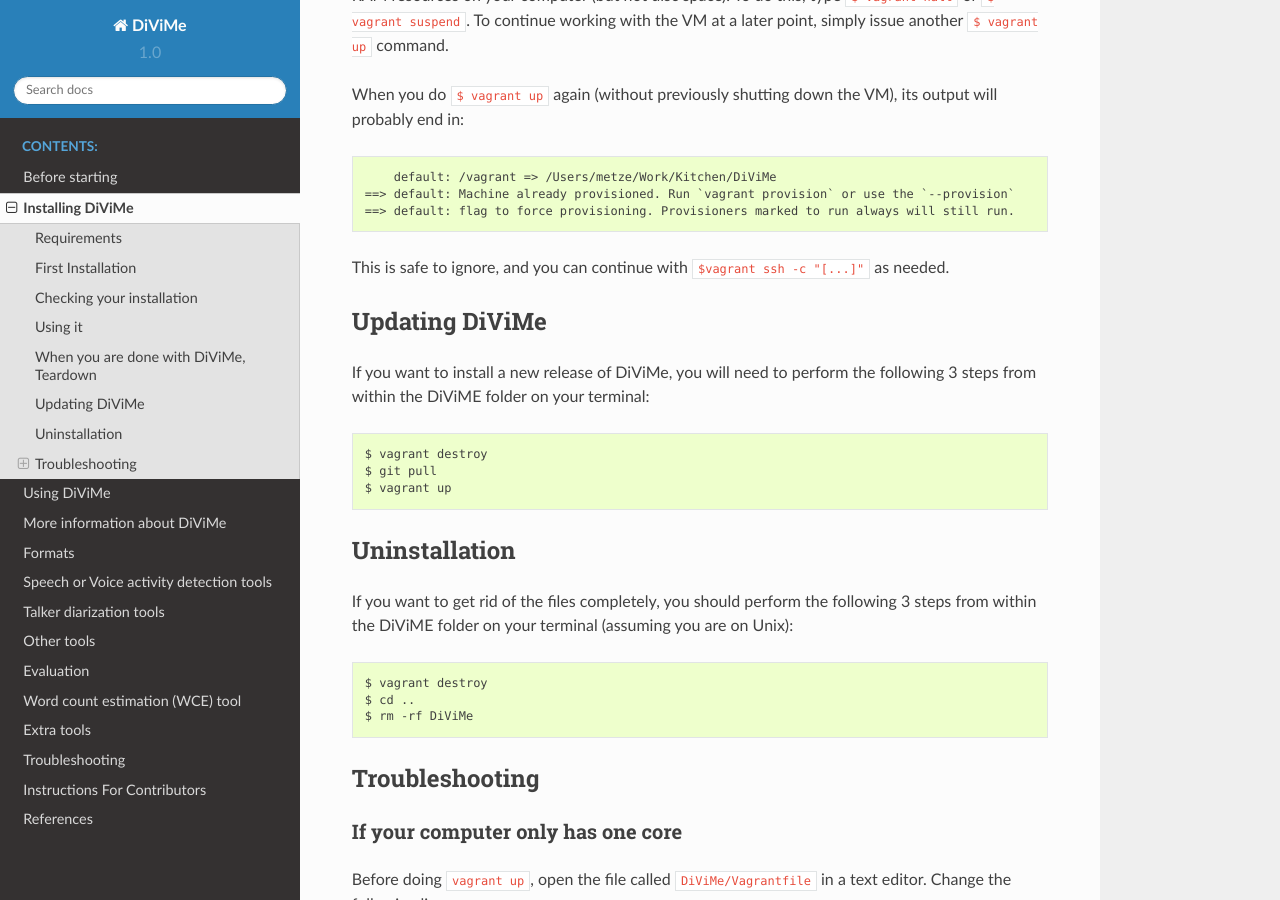
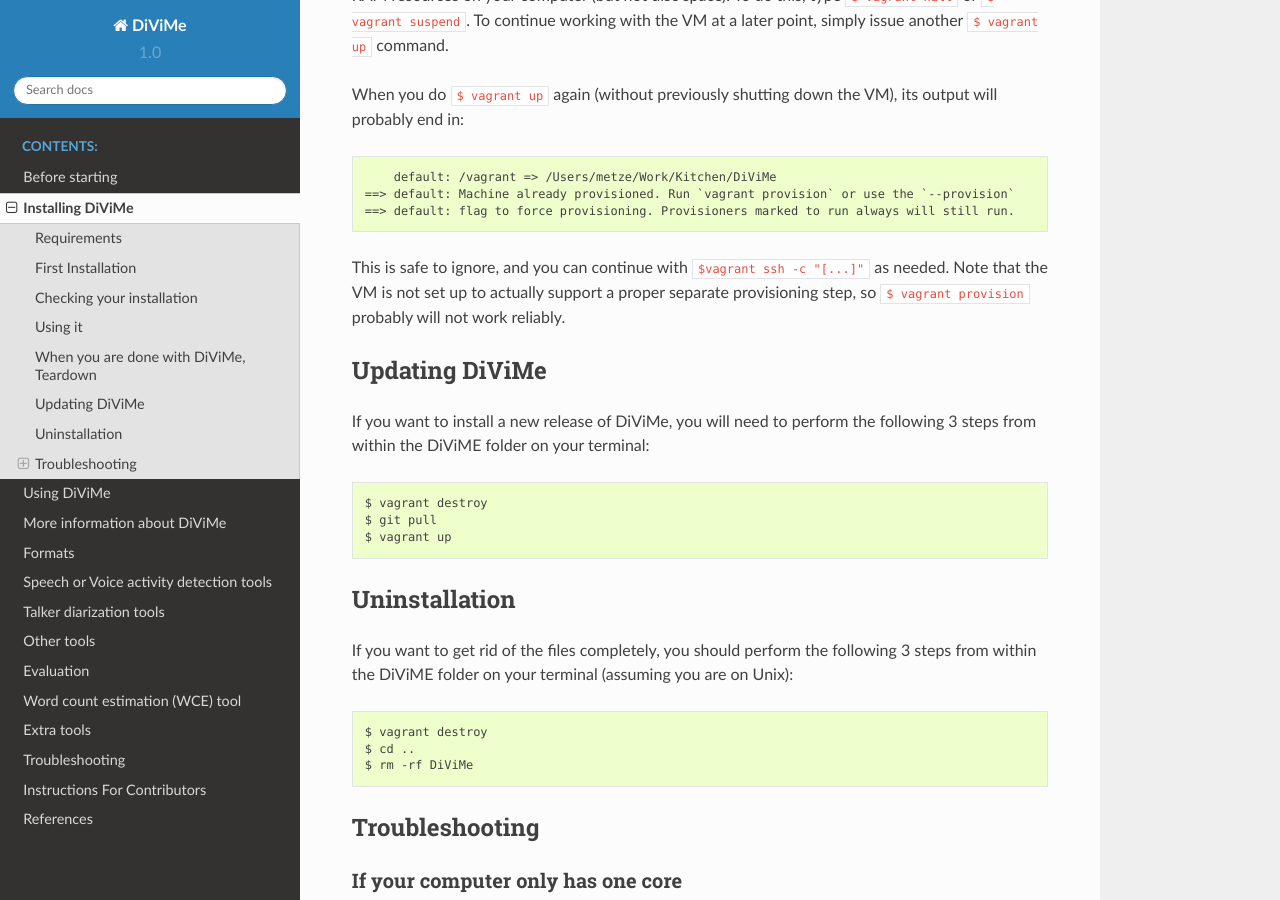
Before and after one commit to srvk/DiViMe, a Sphinx documentation site: the page built from docs/source/install.md, in a window 1280 px wide and 900 px high, scrolled down 2373 px. Built offline with Sphinx 7.4.7 and the Read the Docs theme 2.0.0, drawn with Linux system fonts in a browser that asks for light colours.

Commit message:
Update install.md

````diff
--- a/docs/source/install.md
+++ b/docs/source/install.md
@@ -86,7 +86,7 @@
 ==> default: flag to force provisioning. Provisioners marked to run always will still run.
 ```
 
-This is safe to ignore, and you can continue with `$vagrant ssh -c "[...]"` as needed.
+This is safe to ignore, and you can continue with `$vagrant ssh -c "[...]"` as needed. Note that the VM is not set up to actually support a proper separate provisioning step, so `$ vagrant provision` probably will not work reliably.
 
 ## Updating DiViMe
 
````
